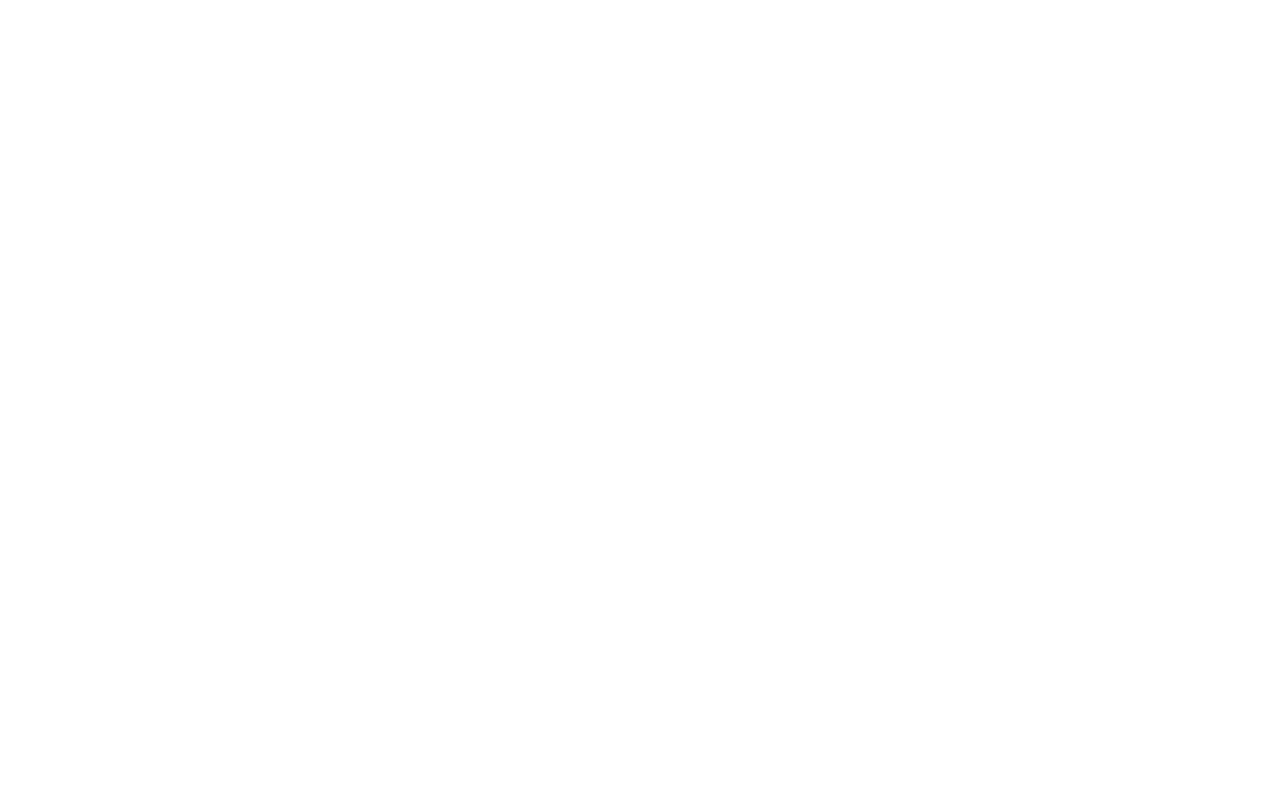
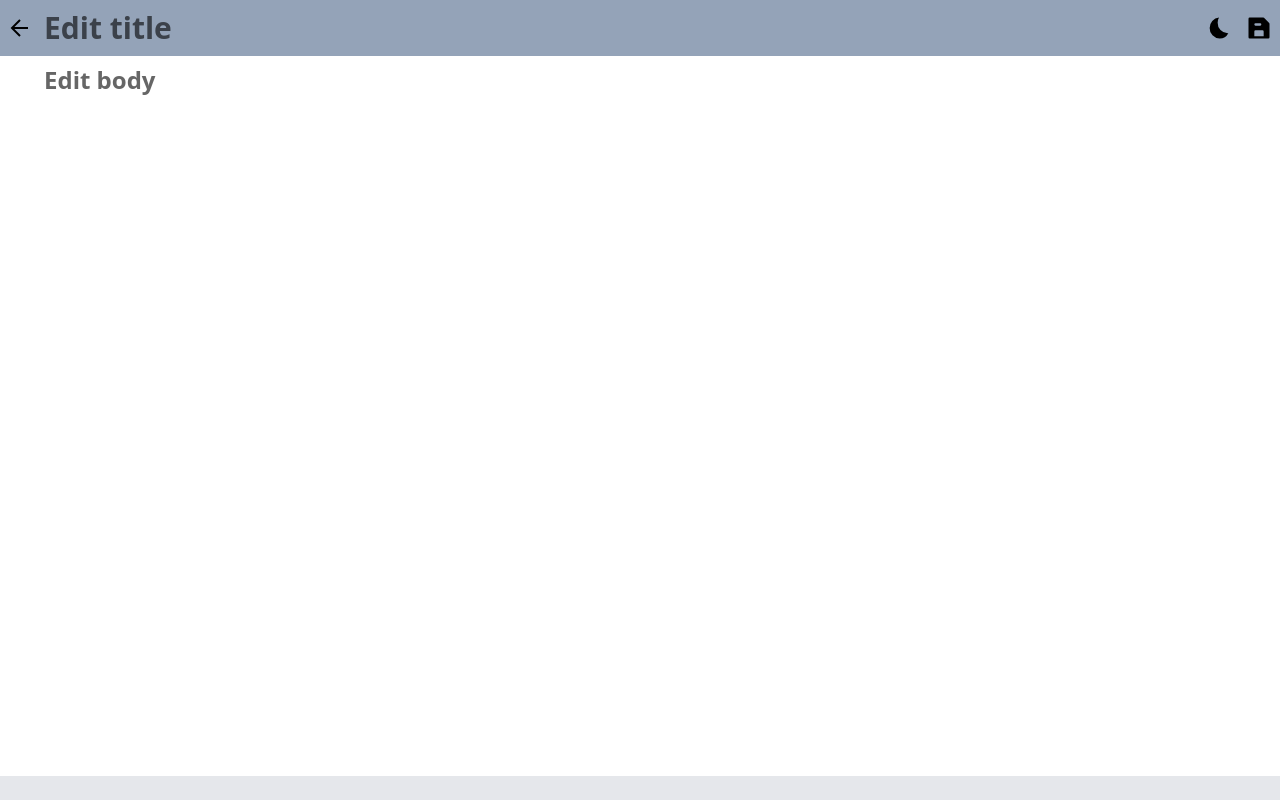
Before and after one commit to vishal-kumaar/magic-notes, a React (Create React App) app: page /note in a window 1280 px wide. Before the commit this address had no page. Built offline with nearby package versions, Linux system fonts and the light colour scheme.

Commit message:
Update create note

```diff
--- a/src/App.js
+++ b/src/App.js
@@ -11,6 +11,7 @@
 import ResetPassword from "./components/ResetPassword";
 import VerifyEmail from "./components/VerifyEmail";
 import SearchResult from "./components/SearchResult";
+import CreateNote from "./components/CreateNote";
 
 function App() {
   const [mode, setMode] = useState(localStorage.getItem("theme") || "light");
@@ -51,6 +52,11 @@
         ></Route>
         <Route
           exect
+          path="/note"
+          element={<CreateNote mode={mode} toggleMode={toggleMode} />}
+        ></Route>
+        <Route
+          exect
           path="/profile"
           element={<UserProfile mode={mode} />}
         ></Route>
--- a/src/components/ConfirmAlert.jsx
+++ b/src/components/ConfirmAlert.jsx
@@ -4,7 +4,7 @@
   return (
     <>
       <div
-        className={`w-full h-screen absolute top-0 left-0 z-40 bg-black/70 ${
+        className={`w-full h-screen fixed top-0 left-0 z-40 bg-black/70 ${
           props.confirmAlert ? "translate-y-0" : "-translate-y-full"
         }`}
       ></div>
--- /dev/null
+++ b/src/components/CreateNote.jsx
@@ -0,0 +1,133 @@
+import React, { useState } from "react";
+import leftArrow from "../assets/images/left_arrow.svg";
+import saveLogo from "../assets/images/save.svg";
+import lightMode from "../assets/images/light_mode.svg";
+import darkMode from "../assets/images/dark_mode.svg";
+import { useNavigate } from "react-router-dom";
+import postData from "../utils/postData";
+import { ToastContainer, toast } from "react-toastify";
+import "react-toastify/dist/ReactToastify.css";
+import ConfirmAlert from "./ConfirmAlert";
+
+export default function CreateNote(props) {
+  const [title, setTitle] = useState("");
+  const [body, setBody] = useState("");
+  const [confirmAlert, setConfirmAlert] = useState(false);
+  const navigate = useNavigate();
+
+  const createNote = async () => {
+    const res = await postData("/api/note/createNote", { title, body });
+    if (res.success === true) {
+      toast("Note created successfully", {
+        theme: props.mode,
+        type: "success",
+        autoClose: 2000,
+      });
+      navigate(res.note._id);
+    }
+    else {
+      toast(res.message, {
+        theme: props.mode,
+        type: "error",
+        autoClose: 2000,
+      });
+    }
+  };
+
+  const handleBack = () => {
+    if (!title && !body){
+        navigate(-1);
+    }
+    else{
+        setConfirmAlert(true);
+    }
+  }
+
+  return (
+    <>
+      <ToastContainer />
+      <ConfirmAlert
+        confirmAlert={confirmAlert}
+        setConfirmAlert={setConfirmAlert}
+        title="Unsaved changes"
+        subtitle="Are you sure you want to discard this changes? Your changes will be lost forever."
+        mode={props.mode}
+        button1={{
+          name: "Save",
+          callback: () => {
+            createNote();
+            navigate(-1);
+          },
+        }}
+        button2={{
+          name: "Exit",
+          callback: () => navigate(-1),
+        }}
+      />
+      <div className="flex flex-col h-screen">
+        <div
+          className={`flex items-center w-full fixed h-14 top-0 left-0 p-2 ${
+            props.mode === "light" ? "bg-slate-400" : "bg-black"
+          }`}
+        >
+          <div className="flex items-center w-full">
+            <img
+              src={leftArrow}
+              alt="back-button"
+              className={`w-6 cursor-pointer ${
+                props.mode === "light" ? "invert-0" : "invert"
+              }`}
+              onClick={handleBack}
+            />
+            <input
+              className={`ml-3 text-3xl font-bold outline-none w-full bg-transparent ${
+                props.mode === "light" ? "text-black placeholder:text-black/60" : "text-white placeholder:text-white/60"
+              }`}
+              value={title}
+              onChange={(event) => setTitle(event.target.value)}
+              placeholder="Edit title"
+            />
+          </div>
+          <div className="flex">
+            <img
+              src={props.mode === "dark" ? lightMode : darkMode}
+              alt="color-mode"
+              className={`w-7 h-7 mx-2 cursor-pointer ${
+                props.mode === "light" ? "invert-0" : "invert"
+              }`}
+              onClick={props.toggleMode}
+            />
+            <img
+              src={saveLogo}
+              alt="save-button"
+              className={`w-7 h-7 mx-1 cursor-pointer ${
+                props.mode === "light" ? "invert-0" : "invert"
+              }`}
+              onClick={() => {
+                createNote();
+              }}
+            />
+          </div>
+        </div>
+        <div className="mt-14 mb-6 h-full">
+          <textarea
+            className={`pt-2 bg-transparent px-11 text-2xl font-semibold outline-none ${
+              props.mode === "light" ? "text-black placeholder:text-black/60" : "text-white placeholder:text-white/60"
+            } bg-transparent h-full w-full resize-none`}
+            defaultValue={body}
+            onChange={(event) => setBody(event.target.value)}
+            placeholder="Edit body"
+          ></textarea>
+        </div>
+        <div
+          className={`fixed bottom-0 left-0 w-full h-6 text-center text-sm font-thin font-mono ${
+            props.mode === "light"
+              ? "bg-gray-200 text-black"
+              : "bg-gray-900 text-white"
+          }`}
+        >
+        </div>
+      </div>
+    </>
+  );
+}
--- a/src/components/Home.jsx
+++ b/src/components/Home.jsx
@@ -1,6 +1,5 @@
 import React, { useState, useEffect } from "react";
 import { useNavigate } from "react-router-dom";
-import NoteForm from "./NoteForm";
 import Navbar from "./Navbar";
 import SearchNotes from "./SearchNotes";
 import Footer from "./Footer";
@@ -10,7 +9,6 @@
 
 export default function Home(props) {
   const [isLoading, setLoading] = useState(true);
-  const [formVisibility, setFormVisibility] = useState("hidden");
   const [notes, setNotes] = useState(null);
   const navigate = useNavigate();
 
@@ -67,25 +65,13 @@
             </h1>
             <button
               className="bg-green-500 px-3 py-2 rounded-md text-white font-semibold shadow-md"
-              onClick={() => {
-                if (formVisibility === "hidden") {
-                  setFormVisibility("block");
-                } else {
-                  setFormVisibility("hidden");
-                }
-              }}
+              onClick={() => navigate("/note")}
             >
-              {formVisibility === "hidden" ? "Create New Note" : "Done"}
+              Create New Note
             </button>
           </div>
           <hr />
         </div>
-        <NoteForm
-          mode={props.mode}
-          visible={formVisibility}
-          setNotes={setNotes}
-          notes={notes}
-        />
         <NotesList
           mode={props.mode}
           notes={notes}
--- a/src/components/Note.jsx
+++ b/src/components/Note.jsx
@@ -107,13 +107,13 @@
           callback: () => {
             editNote();
             navigate(-1);
-          }
+          },
         }}
         button2={{
           name: "Exit",
-          callback: () => navigate(-1)
+          callback: () => navigate(-1),
         }}
-        />
+      />
       {isLoading ? (
         <Loading />
       ) : (
@@ -134,10 +134,13 @@
               />
               <input
                 className={`ml-3 text-3xl font-bold outline-none w-full bg-transparent ${
-                  props.mode === "light" ? "text-black" : "text-white"
+                  props.mode === "light"
+                    ? "text-black placeholder:text-black/60"
+                    : "text-white placeholder:text-white/60"
                 }`}
                 value={title}
                 onChange={(event) => setTitle(event.target.value)}
+                placeholder="Edit title"
               />
             </div>
             <div className="flex">
@@ -161,12 +164,14 @@
           </div>
           <div className="mt-14 mb-6 h-full">
             <textarea
-              type="text"
-              className={`pt-2 bg-transparent px-8 text-2xl font-semibold outline-none ${
-                props.mode === "light" ? "text-black" : "text-white"
+              className={`pt-2 bg-transparent px-11 text-2xl font-semibold outline-none ${
+                props.mode === "light"
+                  ? "text-black placeholder:text-black/60"
+                  : "text-white placeholder:text-white/60"
               } bg-transparent h-full w-full resize-none`}
               defaultValue={body}
-              onBlur={(event) => setBody(event.target.value)}
+              onChange={(event) => setBody(event.target.value)}
+              placeholder="Edit body"
             ></textarea>
           </div>
           <div
--- a/src/components/NotesList.jsx
+++ b/src/components/NotesList.jsx
@@ -101,7 +101,7 @@
                         className={`inline ml-2 text-xl w-full pointer-events-none bg-transparent outline-none font-bold font-[serif] ${
                           props.mode === "light" ? "text-black" : "text-white"
                         }`}
-                        value={note.title}
+                        value={note.title ? note.title : "Unnamed title"}
                         onChange={() => {}}
                       />
                     </Link>
--- a/src/components/SearchResult.jsx
+++ b/src/components/SearchResult.jsx
@@ -145,7 +145,7 @@
                           className={`inline ml-1 text-xl pointer-events-none w-full bg-transparent font-bold font-[serif] ${
                             props.mode === "light" ? "text-black" : "text-white"
                           }`}
-                          value={note.title}
+                          value={note.title ? note.title : "Unnamed title"}
                           onChange={() => {}}
                         />
                       </Link>
```
Also changed, not shown: src/components/NoteForm.jsx (deleted, +0 -77 lines).
